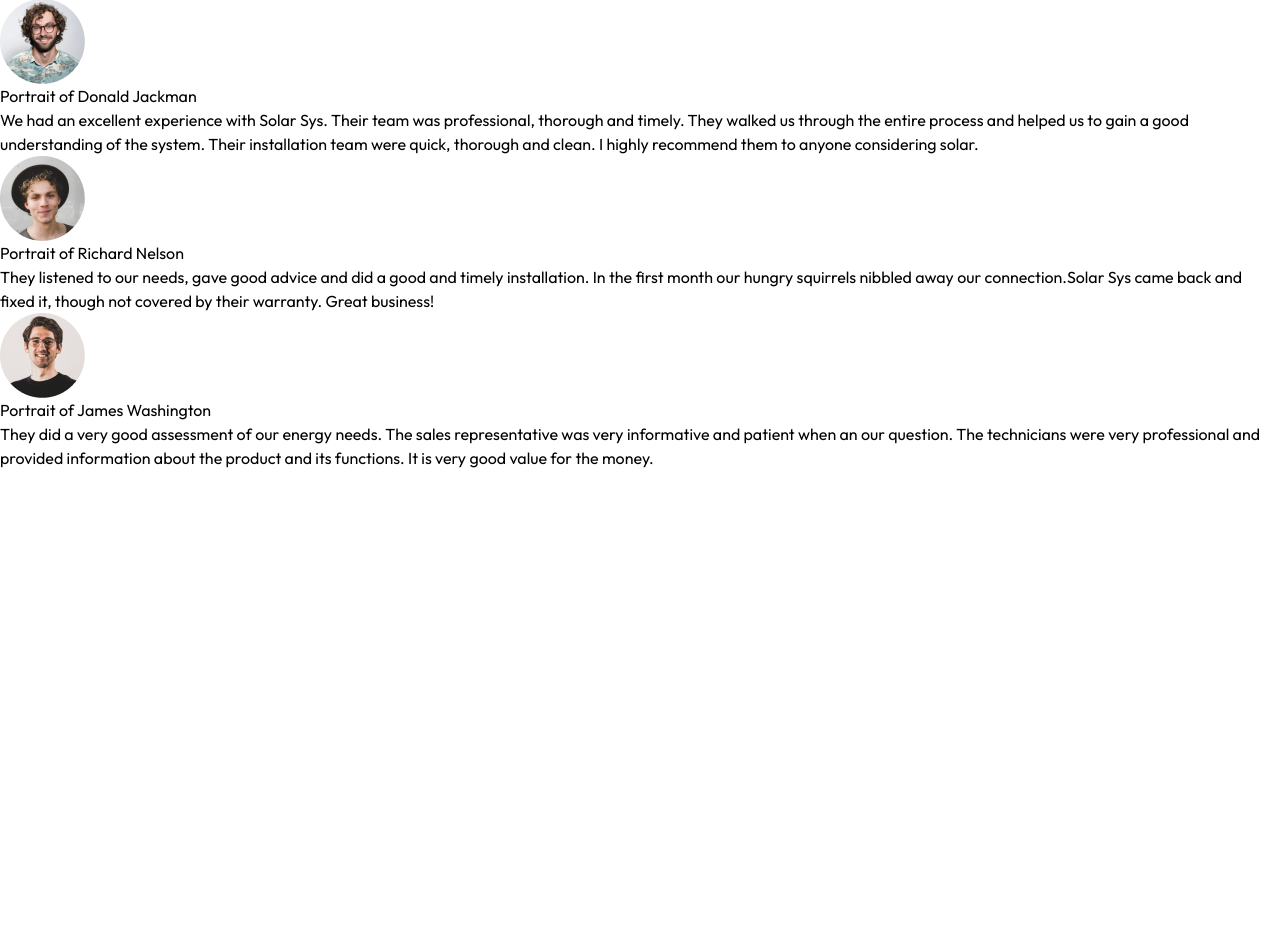
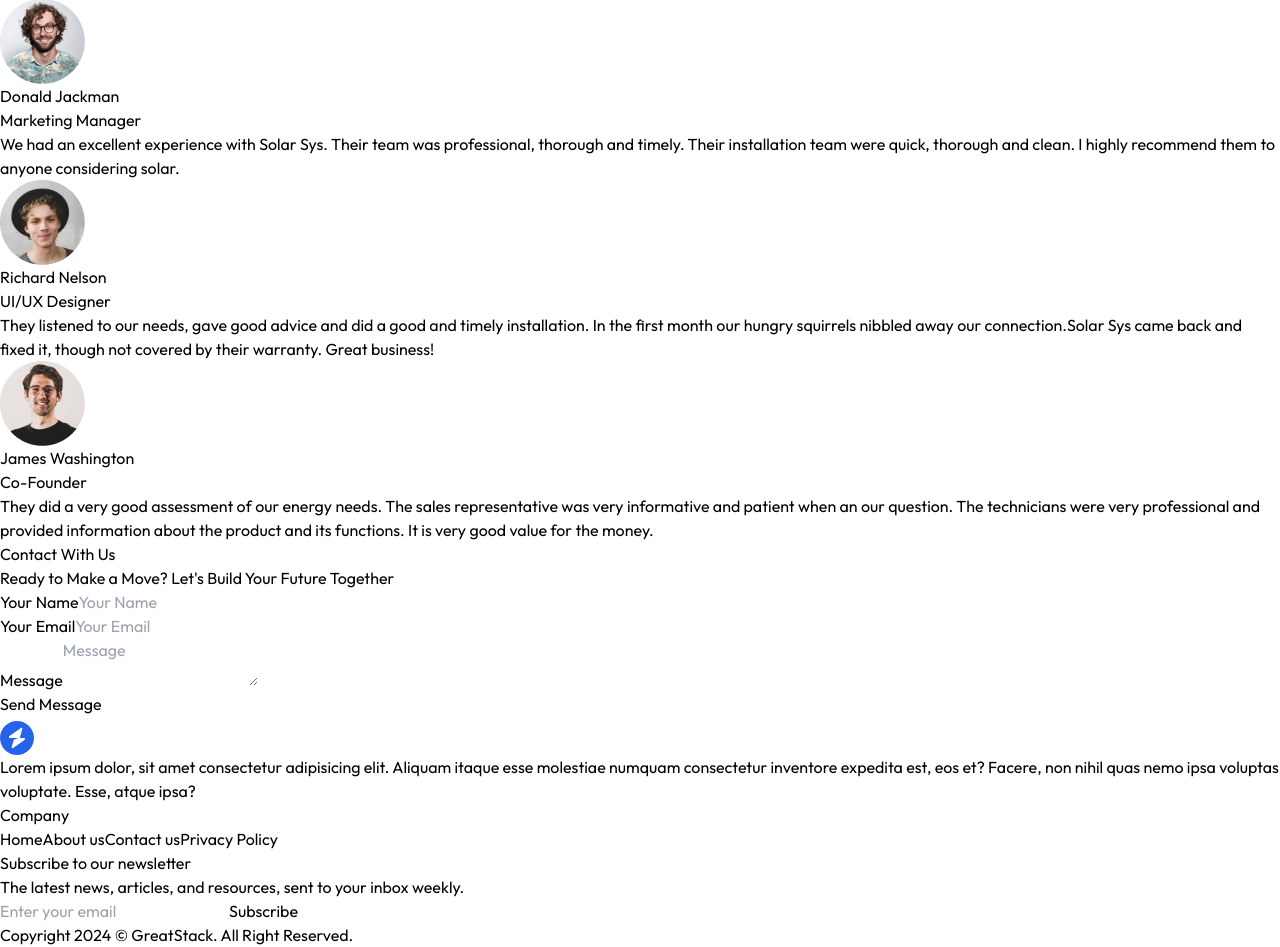
Before and after one commit to laksh-goel/Solar-Sys, a React (Vite) app: page / in a window 1280 px wide. Shown: the part 6519-7466 px from the top of the page. Before the commit the page ends 6989 px from the top, so only its background shows below. Built offline with nearby package versions, Linux system fonts and the light colour scheme.

Commit message:
new files added

```diff
--- a/index.html
+++ b/index.html
@@ -1,5 +1,5 @@
 <!DOCTYPE html>
-<html lang="en">
+<html lang="en" class="scroll-smooth">
   <head>
     <meta charset="UTF-8" />
     <!-- <link rel="icon" type="image/svg+xml" href="favicon.svg" /> -->
--- a/package.json
+++ b/package.json
@@ -10,8 +10,10 @@
     "preview": "vite preview"
   },
   "dependencies": {
+    "framer-motion": "^12.0.1",
     "react": "^18.3.1",
-    "react-dom": "^18.3.1"
+    "react-dom": "^18.3.1",
+    "react-toastify": "^11.0.3"
   },
   "devDependencies": {
     "@eslint/js": "^9.17.0",
--- a/src/App.jsx
+++ b/src/App.jsx
@@ -3,15 +3,24 @@ import Header from "./components/Header";
 import AboutHome from "./components/AboutHome";
 import Serviceshome from "./components/Serviceshome";
 import Testimonials from "./components/Testimonials";
+import Contact from './components/Contact';
+import {ToastContainer } from 'react-toastify';
+import "react-toastify/dist/ReactToastify.css";
+import Footer from "./components/Footer";
+
 
 const App = () => {
   return (
     <div className="w-full overflow-hidden">
+      <ToastContainer/>
       <Header />
       <AboutHome/>
       <Serviceshome/>
       <Testimonials/>
+      <Contact/>
+      <Footer/>
     </div>
+
   );
 };
 
--- a/src/assets/assets.js
+++ b/src/assets/assets.js
@@ -14,6 +14,7 @@ import About_us from './About_us.jpg'
 import left_arrow from './left_arrow.svg'
 import right_arrow from './right_arrow.svg'
 import star_icon from './star_icon.svg'
+import logo_dark from './logo_dark.svg'
 
 
 
@@ -34,6 +35,7 @@ export const assets = {
     left_arrow,
     right_arrow,
     star_icon,
+    logo_dark,
 
 
 
@@ -86,7 +88,7 @@ export const testimonialsData = [
       image: profile_img_1,
       alt: "Portrait of Donald Jackman",
       rating: 5,
-      text: "We had an excellent experience with Solar Sys. Their team was professional, thorough and timely. They walked us through the entire process and helped us to gain a good understanding of the system. Their installation team were quick, thorough and clean. I highly recommend them to anyone considering solar."
+      text: "We had an excellent experience with Solar Sys. Their team was professional, thorough and timely. Their installation team were quick, thorough and clean. I highly recommend them to anyone considering solar."
   },
   {
       name: "Richard Nelson",
--- a/src/components/AboutHome.jsx
+++ b/src/components/AboutHome.jsx
@@ -1,15 +1,22 @@
 import React from "react";
 import { assets } from "../assets/assets";
+import { motion } from "framer-motion";
 
 const About = () => {
   return (
-    <div
+    <motion.div
+      initial={{ opacity: 0, x: 200 }}
+      transition={{ duration: 1 }}
+      whileInView={{ opacity: 1, x: 0 }}
+      viewport={{ once: true }}
       className="flex flex-col items-center justify-center container mx-auto p-14 md:px-20 lg:px-32 w-full overflow:hidden"
       id="About"
     >
       <h1 className="text-2xl sm:text-4xl font-bold mb-2">
-        About <span className="underline underline-offset-4 decoration-1 under font-light">
-          Our Company </span>
+        About{" "}
+        <span className="underline underline-offset-4 decoration-1 under font-light">
+          Our Company{" "}
+        </span>
       </h1>
       <p className="text-gray-500 max-w-80 text-center mb-10">
         Service You Can Trust, Solutions You Can Rely On.
@@ -48,7 +55,7 @@ const About = () => {
           </button>
         </div>
       </div>
-    </div>
+    </motion.div>
   );
 };
 
--- /dev/null
+++ b/src/components/Contact.jsx
@@ -0,0 +1,98 @@
+import React from "react";
+import { ToastContainer, toast } from "react-toastify";
+import "react-toastify/dist/ReactToastify.css";
+import { motion } from "framer-motion";
+
+
+
+const Contact = () => {
+  const [result, setResult] = React.useState("");
+
+  const onSubmit = async (event) => {
+    event.preventDefault();
+    setResult("Sending....");
+    const formData = new FormData(event.target);
+
+    formData.append("access_key", "9657d875-a7c8-4c96-97af-9c209d16597b");
+
+    const response = await fetch("https://api.web3forms.com/submit", {
+      method: "POST",
+      body: formData,
+    });
+
+    const data = await response.json();
+
+    if (data.success) {
+      setResult("");
+      toast.success("Form Submitted Successfully");
+      event.target.reset();
+    } else {
+      console.log("Error", data);
+      toast.error(data.message);
+      setResult("");
+    }
+  };
+  return (
+    <motion.div
+    initial={{opacity:0 , x: -200}}
+    transition={{duration:1}}
+    whileInView={{opacity:1, x:0}}
+    viewport={{once:true}}
+
+      className="text-center p-6 py-20 lg:px-32 w-full overflow-hidden"
+      id="Contact"
+    >
+      <h1 className="text-2xl sm:text-4xl font-bold mb-2 text-center">
+        Contact{" "}
+        <span className="underline underline-offset-4 decoration-1 under font-light">
+          With Us
+        </span>
+      </h1>
+      <p className="text-center text-gray-500 mb-8 max-w-80 mx-auto">
+        Ready to Make a Move? Let's Build Your Future Together
+      </p>
+
+      <form
+        onSubmit={onSubmit}
+        className="max-w-2xl mx-auto text-gray-600 pt-8"
+      >
+        <div className="flex flex-wrap">
+          <div className="w-full md:w-1/2 text-left">
+            Your Name
+            <input
+              className="w-full border border-gray-300 rounded py-3 px-4 mt-2"
+              type="text"
+              name="Name"
+              placeholder="Your Name"
+              required
+            />
+          </div>
+          <div className="w-full md:w-1/2 text-left md:pl-4">
+            Your Email
+            <input
+              className="w-full border border-gray-300 rounded py-3 px-4 mt-2"
+              type="email"
+              name="Email"
+              placeholder="Your Email"
+              required
+            />
+          </div>
+        </div>
+        <div className="my-6 text-left">
+          Message
+          <textarea
+            className="w-full border border-gray-300 rounded py-3 px-4 mt-2 h-48 resize-none"
+            name="Message"
+            placeholder="Message"
+            required
+          ></textarea>
+        </div>
+        <button className="bg-blue-600 text-white py-2 px-12 mb-10 rounded">
+          {result ? result : "Send Message"}
+        </button>
+      </form>
+    </motion.div>
+  );
+};
+
+export default Contact;
--- /dev/null
+++ b/src/components/Footer.jsx
@@ -0,0 +1,63 @@
+import React from "react";
+import { assets } from "../assets/assets";
+
+const Footer = () => {
+  return (
+    <div
+      className="pt-10 px-4 md:px-20 lg:px-32 bg-gray-900 w-full overflow-hidden"
+      id="Footer"
+    >
+      <div className="container mx-auto flex flex-col md:flex-row justify-between items-start">
+        <div className="w-full md:w-1/3 mb-8 md:mb-0">
+          <img src={assets.logo_dark} alt="" />
+          <p className="text-gray-400 mt-4">
+            Lorem ipsum dolor, sit amet consectetur adipisicing elit. Aliquam
+            itaque esse molestiae numquam consectetur inventore expedita est,
+            eos et? Facere, non nihil quas nemo ipsa voluptas voluptate. Esse,
+            atque ipsa?
+          </p>
+        </div>
+        <div className="w-full md:w-1/5 mb-8 md:mb-0">
+          <h3 className="text-white text-lg font-bold mb-4">Company</h3>
+          <ul className="flex flex-col gap-2 text-gray-400">
+            <a href="#Header" className="hover:text-white">
+              Home
+            </a>
+            <a href="#About" className="hover:text-white">
+              About us
+            </a>
+            <a href="#Contact" className="hover:text-white">
+              Contact us
+            </a>
+            <a href="#Header" className="hover:text-white">
+              Privacy Policy
+            </a>
+          </ul>
+        </div>
+        <div className="w-full md:w-1/3">
+          <h3 className="text-white text-lg font-bold mb-4">
+            Subscribe to our newsletter
+          </h3>
+          <p className="text-gray-400 mb-8 max-w-80">
+            The latest news, articles, and resources, sent to your inbox weekly.
+          </p>
+          <div className="flex gap-2">
+            <input
+              type="email"
+              placeholder="Enter your email"
+              className="p-2 rounded  bg-gray-800 text-gray-400 border  border-gray-700 focus:outline-none w-full md:w-auto"
+            />
+            <button className="bg-blue-500 text-white py-2 px-4 rounded">
+              Subscribe
+            </button>
+          </div>
+        </div>
+      </div>
+      <div className="border-t border-gray-700 py-4 mt-10 text-center text-gray-500">
+      Copyright 2024 © GreatStack. All Right Reserved.
+      </div>
+    </div>
+  );
+};
+
+export default Footer;
--- a/src/components/Header.jsx
+++ b/src/components/Header.jsx
@@ -1,6 +1,6 @@
 import React from "react";
 import Navbar from "./Navbar";
-
+import { motion } from "framer-motion";
 
 const Header = () => {
   return (
@@ -10,15 +10,25 @@ const Header = () => {
       id="Header"
     >
       <Navbar />
-      <div className="container text-center mx-auto py-4 px-6 md:px-20 lg:px-32 text-white">
+      <motion.div
+        initial={{ opacity: 0, y: 100 }}
+        transition={{ duration: 1.5 }}
+        whileInView={{ opacity: 1, y: 0 }}
+        viewport={{ once: true }}
+        className="container text-center mx-auto py-4 px-6 md:px-20 lg:px-32 text-white"
+      >
         <h2 className="text-5xl sm:text-6xl md:text-[82px] inline-block max-w-3xl font-semibold pt-20">
           Changing the way our world is powered
         </h2>
         <div className="space-x-6 mt-16">
-          <a href="#Services" className='border border-white px-8 py-3 rounded'>Services</a>
-          <a href="Contact" className='bg-blue-500 px-8 py-3 rounded'>Contact us</a>
+          <a href="#Services" className="border border-white px-8 py-3 rounded">
+            Services
+          </a>
+          <a href="#Contact" className="bg-blue-500 px-8 py-3 rounded">
+            Contact us
+          </a>
         </div>
-      </div>
+      </motion.div>
     </div>
   );
 };
--- a/src/components/Testimonials.jsx
+++ b/src/components/Testimonials.jsx
@@ -1,15 +1,19 @@
 import React from "react";
 import { testimonialsData } from "../assets/assets";
+import { motion } from "framer-motion";
 
 const Testimonials = () => {
   return (
-       <div
+       <motion.div
+       initial={{ opacity: 0, x: 100 }}
+        transition={{ duration: 1 }}
+        whileInView={{ opacity: 1, x: 0 }}
+        viewport={{ once: true }}
        className="container mx-auto py-4 pt-20 px-6 md:px-20 lg:px-32 my-20 w-full overflow-hidden"
        id="Testimonials"
      >
        <h1 className="text-2xl sm:text-4xl font-bold mb-2 text-center">
-         Customer{" "}
-        <span className="underline underline-offset-4 decoration-1 under font-light">
+         Customer <span className="underline underline-offset-4 decoration-1 under font-light">
          Testimonials
          </span>
       </h1>
@@ -18,7 +22,7 @@ const Testimonials = () => {
           Brightening Lives, One Review at a Time
          </p>
 
-         <div className="">
+         <div className="flex flex-wrap justify-center gap-8">
        {testimonialsData.map((testimonial, index) => (
           <div
             key={index}
@@ -30,21 +34,22 @@ const Testimonials = () => {
               alt={testimonial.alt}
             />
             <h2 className="text-xl text-gray-700 font-medium">
-              {testimonial.alt}
+              {testimonial.name}
             </h2>
-            <p className="text-gray-500 mb-4 text-sm">{testimonial.data}</p>
+            <p className="text-gray-500 mb-4 text-sm">{testimonial.title}</p>
 
-            {/* <div className="flex justify-center gap-1 text-red-500 mb-4">
+             {/* <div className="flex justify-center gap-1 text-red-500 mb-4">
               {Array.from({ length: testimonial.rating }, (item, index) => (
                 <img key={index} src={assets.star_icon} alt="" />
               ))}
-             </div>  */}
+             </div>   */}
 
             <p className="text-gray-600">{testimonial.text}</p>
           </div>
         ))}
-      </div>
-         </div>
+        </div>
+      </motion.div>
+
 
 
 
```
Also changed, not shown: src/components/Serviceshome.jsx (+14 -10 lines), 1 other file (tests, documents, lock files or other folders).
